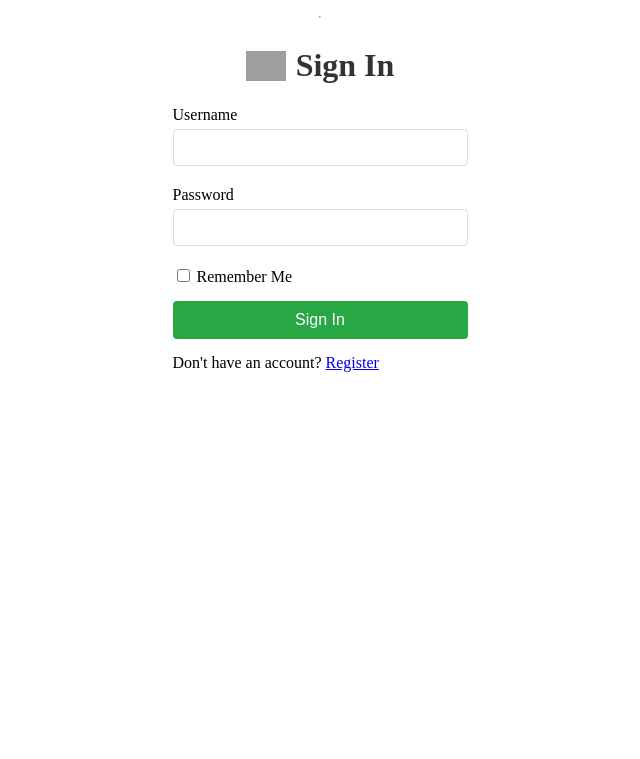
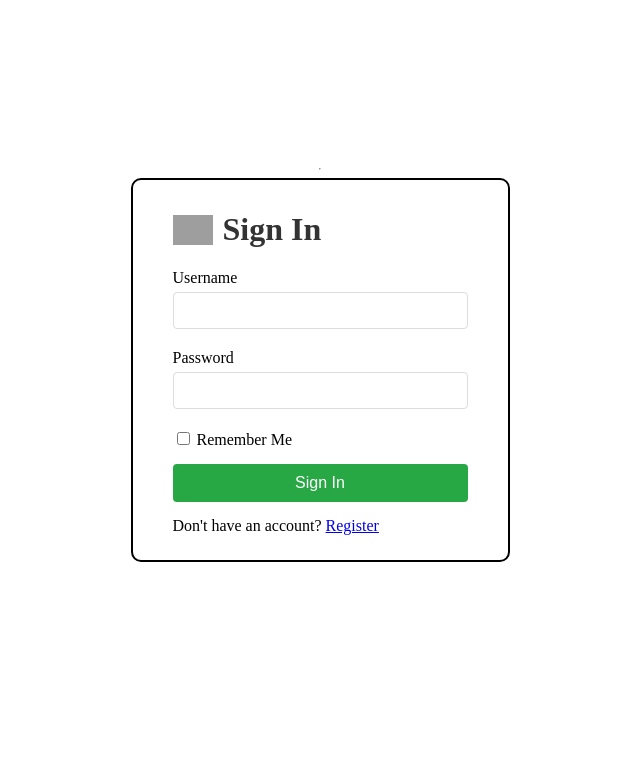
Before and after one commit to ezhong0/hackathon2024, a Flask app: page / in a window 1280 px wide. Shown: the top 759 px of the page, without its empty margins (320-960 px from the left). Run offline with Flask 3, Linux system fonts and the light colour scheme; grey boxes are pictures that could not be loaded.

Commit message:
added login styling

```diff
--- a/app/static/login.css
+++ b/app/static/login.css
@@ -1,3 +1,9 @@
+html,
+body {
+  height: 95%;
+  margin: 0;
+}
+
 body {
   display: flex;
   flex-direction: column;
@@ -22,6 +28,18 @@ form input[type="password"] {
   margin: 5px 0;
   border: 1px solid #ddd;
   border-radius: 4px;
+
+  transition: all 100ms ease-in-out;
+}
+
+form input[type="text"]:hover,
+form input[type="password"]:hover {
+  transform: scale(1.03);
+}
+
+form input[type="text"]:active,
+form input[type="password"]:active {
+  transform: scale(0.99);
 }
 
 form input[type="submit"] {
@@ -33,10 +51,28 @@ form input[type="submit"] {
   color: #fff;
   font-size: 16px;
   cursor: pointer;
+
+  transition: all 100ms ease-in-out;
+}
+
+form input[type="submit"]:hover {
+  transform: scale(1.1);
+}
+
+form input[type="submit"]:active {
+  transform: scale(0.95);
 }
 
 form input[type="submit"]:hover {
   background-color: #218838;
+}
+
+.container {
+  padding: 10px 40px 10px 40px;
+  border-radius: 10px;
+  border: 2px solid rgb(0, 0, 0);
+  align-items: center;
+  justify-content: center;
 }
 
 .title {
--- a/app/templates/login.html
+++ b/app/templates/login.html
@@ -1,34 +1,47 @@
-{% extends "base.html" %}
-
-{% block head %}
-<link rel="stylesheet" href="{{ url_for('static', filename='login.css') }}">
-{% endblock %}
-
-{% block body %}
+{% extends "base.html" %} {% block head %}
+<link
+  rel="stylesheet"
+  href="{{ url_for('static', filename='login.css') }}"
+/>
+{% endblock %} {% block body %}
+<div class="container">
   <div class="title">
-    <img src="{{ url_for('static', filename='images/logo.svg') }}" alt="logo" class="logo" >
+    <img
+      src="{{ url_for('static', filename='images/logo.svg') }}"
+      alt="logo"
+      class="logo"
+    />
     <h1>Sign In</h1>
   </div>
 
-    <form action="" method="post" novalidate>
+  <form
+    action=""
+    method="post"
+    novalidate
+  >
     {{ form.hidden_tag() }}
     <p>
-            {{ form.username.label }}<br>
-            {{ form.username(size=32, class_='form-control') }}<br>
+      {{ form.username.label }}<br />
+      {{ form.username(size=32, class_='form-control') }}<br />
       {% for error in form.username.errors %}
-            <span style="color: red;">[{{ error }}]</span>
+      <span style="color: red">[{{ error }}]</span>
       {% endfor %}
     </p>
     <p>
-            {{ form.password.label }}<br>
-            {{ form.password(size=32, class_='form-control') }}<br>
+      {{ form.password.label }}<br />
+      {{ form.password(size=32, class_='form-control') }}<br />
       {% for error in form.password.errors %}
-            <span style="color: red;">[{{ error }}]</span>
+      <span style="color: red">[{{ error }}]</span>
       {% endfor %}
     </p>
-        <p>{{ form.remember_me(class_='form-check-input') }} {{ form.remember_me.label }}</p>
+    <p>
+      {{ form.remember_me(class_='form-check-input') }} {{
+      form.remember_me.label }}
+    </p>
     <p>{{ form.submit(class_='btn btn-primary') }}</p>
-        <p class = 'btn btn-primary'>Don't have an account? <a href="{{ url_for('register') }}">Register</a></p>
-
+    <p class="btn btn-primary">
+      Don't have an account? <a href="{{ url_for('register') }}">Register</a>
+    </p>
   </form>
+</div>
 {% endblock %}
```
Lines whose indentation alone changed are shown as unchanged.
